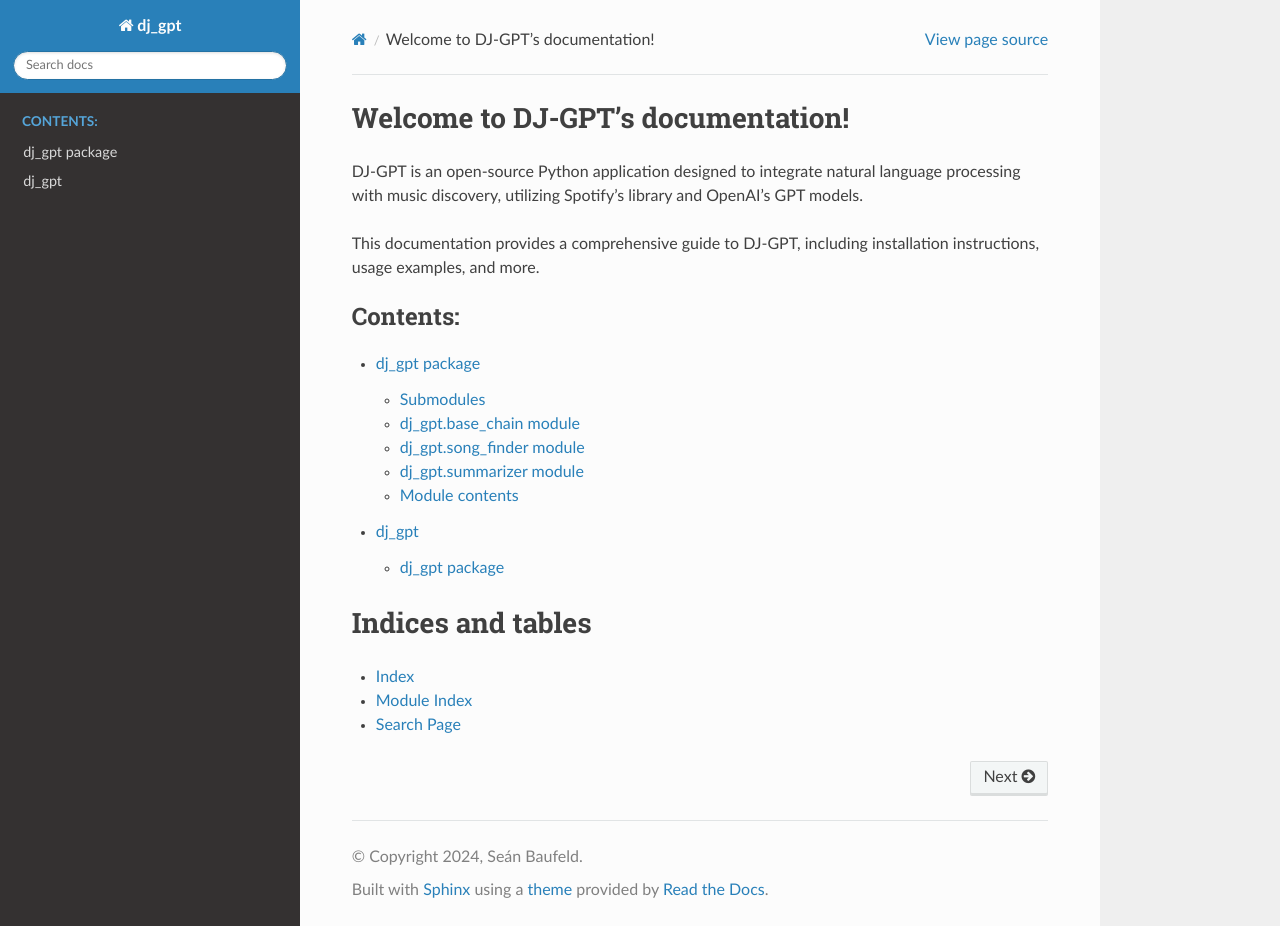
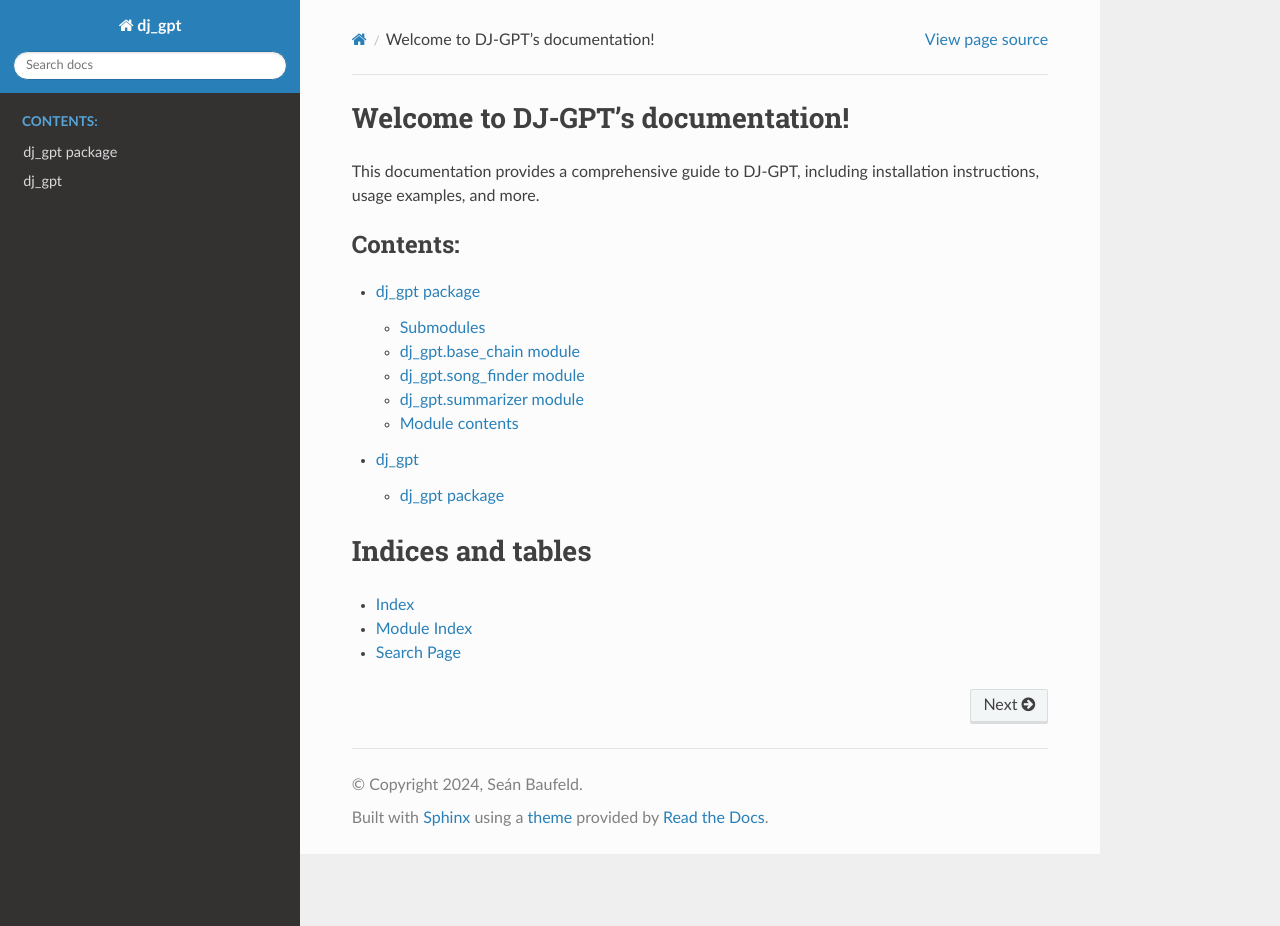
Before and after one commit to biokraft/dj_gpt, a Sphinx documentation site: the page built from docs/index.rst, in a window 1280 px wide and 926 px high. Built offline with Sphinx 7.4.7 and the Read the Docs theme 2.0.0, drawn with Linux system fonts in a browser that asks for light colours.

```diff
--- a/docs/index.rst
+++ b/docs/index.rst
@@ -1,8 +1,5 @@
 Welcome to DJ-GPT's documentation!
 ==================================
-
-DJ-GPT is an open-source Python application designed to integrate natural language processing with music discovery, utilizing Spotify's library and OpenAI's GPT models.
-
 This documentation provides a comprehensive guide to DJ-GPT, including installation instructions, usage examples, and more.
 
 .. toctree::
```
Also changed, not shown: 1 other file.
